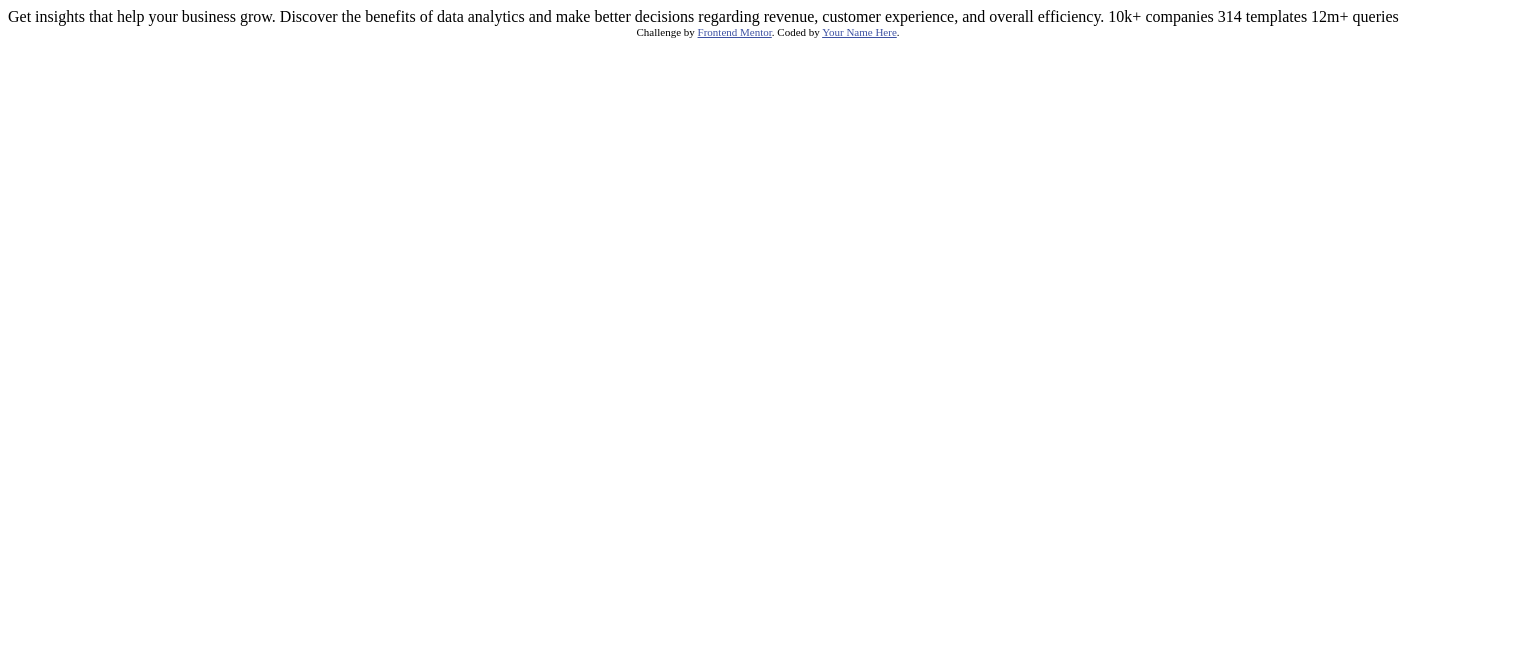
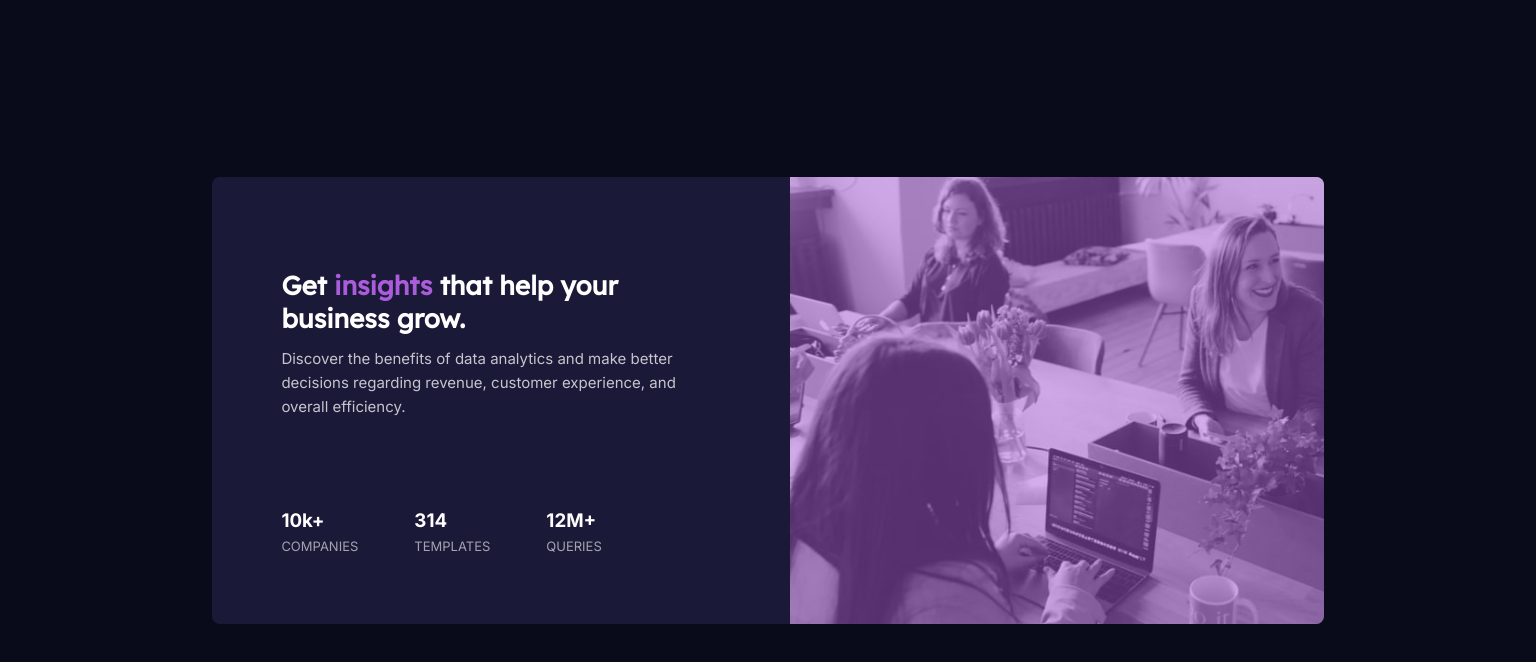
Before and after one commit to tristansetha/stats-preview-card-component-main, a plain HTML site: page index.html in a window 1536 px wide. Drawn offline with Linux system fonts and the light colour scheme.

Commit message:
complete

```diff
--- a/index.html
+++ b/index.html
@@ -1,33 +1,64 @@
 <!DOCTYPE html>
 <html lang="en">
+
 <head>
-  <meta charset="UTF-8">
-  <meta name="viewport" content="width=device-width, initial-scale=1.0"> <!-- displays site properly based on user's device -->
+	<meta charset="UTF-8">
+	<meta name="viewport" content="width=device-width, initial-scale=1.0">
 
-  <link rel="icon" type="image/png" sizes="32x32" href="./images/favicon-32x32.png">
+	<link rel="icon" type="image/png" sizes="32x32" href="./images/favicon-32x32.png">
 
-  <title>Frontend Mentor | Stats preview card component</title>
+	<title>Frontend Mentor | Stats preview card component</title>
 
-  <!-- Feel free to remove these styles or customise in your own stylesheet 👍 -->
-  <style>
-    .attribution { font-size: 11px; text-align: center; }
-    .attribution a { color: hsl(228, 45%, 44%); }
-  </style>
+	<link rel="stylesheet" href="styles/styles.css">
+	<link rel="preconnect" href="https://fonts.googleapis.com">
+	<link rel="preconnect" href="https://fonts.gstatic.com" crossorigin>
+	<link href="https://fonts.googleapis.com/css2?family=Inter:wght@400;700&family=Lexend+Deca&display=swap"
+		rel="stylesheet">
 </head>
+
 <body>
+	<main>
+		<section class="card">
+			<div class="card-elements-1">
+				<div class="hero-container">
+					<div class="hero-image"></div>
+				</div>
+			</div>
+			<div class="card-elements-2">
+				<div class="summary-container">
+					<div class="summary-title">
+						<h1>Get <span>insights</span> that <br>help your business <br> grow.</h1>
+					</div>
+					<div class="summary-copy">
+						Discover the benefits of data <br>analytics and make better decisions <br>regarding revenue, customer
+						experience, and overall efficiency.
+					</div>
+				</div>
+				<div class="stat-container">
+					<div class="stat-element-container">
+						<div class="stat-element">
+							<div class="stat">
+								<h3>10k+</h3>
+							</div>
+							<div class="stat-heading">COMPANIES</div>
+						</div>
+						<div class="stat-element">
+							<div class="stat">
+								<h3>314</h3>
+							</div>
+							<div class="stat-heading">TEMPLATES</div>
+						</div>
+						<div class="stat-element">
+							<div class="stat">
+								<h3>12M+</h3>
+							</div>
+							<div class="stat-heading">QUERIES</div>
+						</div>
+					</div>
+				</div>
+			</div>
+		</section>
+	</main>
+</body>
 
-  Get insights that help your business grow.
-
-  Discover the benefits of data analytics and make better decisions regarding revenue, customer
-  experience, and overall efficiency.
-
-  10k+ companies
-  314 templates
-  12m+ queries
-
-  <div class="attribution">
-    Challenge by <a href="https://www.frontendmentor.io?ref=challenge" target="_blank">Frontend Mentor</a>.
-    Coded by <a href="#">Your Name Here</a>.
-  </div>
-</body>
 </html>
--- /dev/null
+++ b/styles/styles.css
@@ -0,0 +1,231 @@
+:root {
+  --very-dark-blue: hsl(233, 47%, 7%);
+  --dark-desaturated-blue: hsl(244, 38%, 16%);
+  --soft-violet: hsl(277, 64%, 61%);
+  --white: hsl(0, 0%, 100%);
+  --slightly-transparent-white: hsla(0, 0%, 100%, 0.75);
+  --slighter-transparent-white: hsla(0, 0%, 100%, 0.6);
+}
+
+/* General styles */
+
+body {
+  background-color: var(--very-dark-blue);
+}
+
+* {
+  margin: 0;
+  padding: 0;
+  box-sizing: border-box;
+}
+
+main {
+  position: absolute;
+  top: 0;
+  bottom: 0;
+  right: 0;
+  left: 0;
+  display: flex;
+  justify-content: center;
+  align-items: center;
+}
+.card {
+  width: 328px;
+  height: 780px;
+  border-radius: 8px 8px 8px 8px;
+  background-color: var(--dark-desaturated-blue);
+}
+
+/* CARD ELEMENTS 1 */
+.card-elements-1 {
+  height: 31%;
+}
+
+.hero-container {
+  position: relative;
+  height: 100%;
+}
+
+.hero-container::before {
+  content: "";
+  position: absolute;
+  top: 0;
+  left: 0;
+
+  height: 100%;
+  width: 100%;
+  border-radius: 8px 8px 0 0;
+
+  background: var(--soft-violet);
+  opacity: 0.5;
+}
+
+.hero-image {
+  height: 100%;
+  width: 100%;
+  border-radius: 8px 8px 0 0;
+
+  background: url("../images/image-header-mobile.jpg");
+  background-repeat: no-repeat;
+  background-size: contain;
+}
+
+.card-elements-2 {
+  height: 69%;
+}
+
+.summary-container {
+  height: 53%;
+  display: flex;
+  flex-direction: column;
+  justify-content: center;
+  padding: 0 10% 0 10%;
+}
+
+.summary-title {
+  color: var(--white);
+  font-family: "Lexend Deca", sans-serif;
+  font-size: 0.9em;
+  font-weight: 700;
+  text-align: center;
+}
+
+.summary-title span {
+  color: var(--soft-violet);
+}
+
+.summary-copy {
+  padding-top: 12px;
+  color: var(--slightly-transparent-white);
+  font-family: "Inter", sans-serif;
+  font-size: 15px;
+  text-align: center;
+  line-height: 1.6em;
+}
+
+.stat-container {
+  height: 47%;
+  display: flex;
+  flex-direction: column;
+  align-items: center;
+}
+
+.stat-element-container {
+  margin: auto;
+  display: flex;
+  flex-direction: column;
+  align-items: center;
+  justify-content: flex-start;
+  height: 100%;
+}
+
+.stat-element {
+  margin-top: 25px;
+  display: flex;
+  flex-direction: column;
+  align-items: center;
+}
+
+.stat-element:first-child {
+  margin-top: 0;
+}
+
+.stat {
+  font-family: "Inter", sans-serif;
+  font-weight: 400;
+  color: var(--white);
+}
+
+.stat-heading {
+  margin-top: 0.5em;
+  color: var(--slighter-transparent-white);
+  font-size: 13px;
+  font-family: "Inter", sans-serif;
+  font-weight: 400;
+}
+
+.attribution {
+  font-size: 11px;
+  text-align: center;
+  color: white;
+}
+.attribution a {
+  color: hsl(228, 45%, 44%);
+}
+
+@media (min-width: 1440px) {
+  .card {
+    display: flex;
+    flex-direction: row-reverse;
+    justify-content: center;
+    height: 447px;
+    width: 1112px;
+  }
+
+  .card-elements-1 {
+    width: 48%;
+    height: 100%;
+  }
+
+  .hero-container {
+		border-radius: 0 8px 8px 0;
+
+  }
+
+  .hero-container::before {
+		border-radius: 0 8px 8px 0;
+
+  }
+
+  .hero-image {
+		height: 100%;
+		border-radius: 0 8px 8px 0;
+		background-size: cover;
+  }
+
+  .card-elements-2 {
+    width: 52%;
+    height: 100%;
+  }
+
+	.summary-container {
+		padding: 17% 12% 0 12%;
+	}
+	.summary-title {
+		font-size: 1.09em;
+		text-align: left;
+	}
+
+	.summary-title br{
+		display: none;
+	}
+
+	.summary-copy {
+		text-align: left;
+	}
+
+	.summary-copy br {
+		display: none;
+	}
+
+	.stat-container {
+		padding: 12%;
+	}
+	.stat-element-container {
+		display: flex;
+		flex-direction: row;
+		justify-content: flex-start;
+		align-items: flex-end;
+		width: 100%;
+	}
+
+	.stat-element {
+		margin-left: 3.5em;
+		align-items: flex-start;
+	}
+
+	.stat-element:first-child{
+		margin-top: 0;
+		margin-left: 0;
+	}
+}
```
